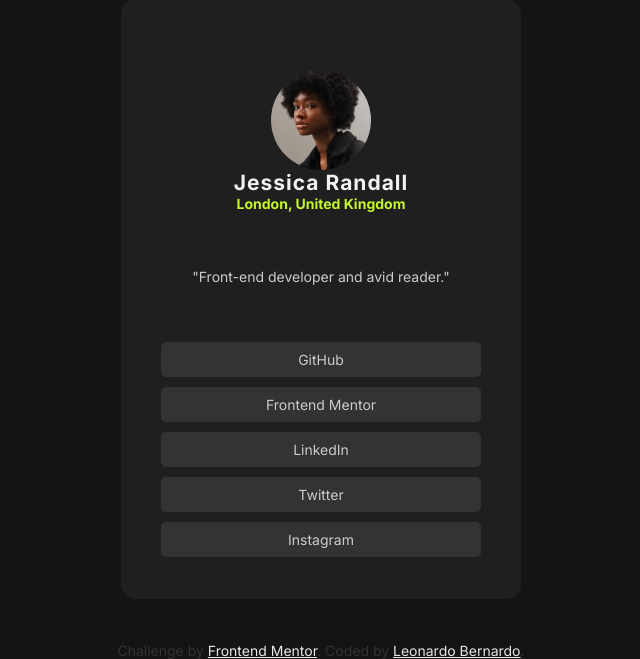
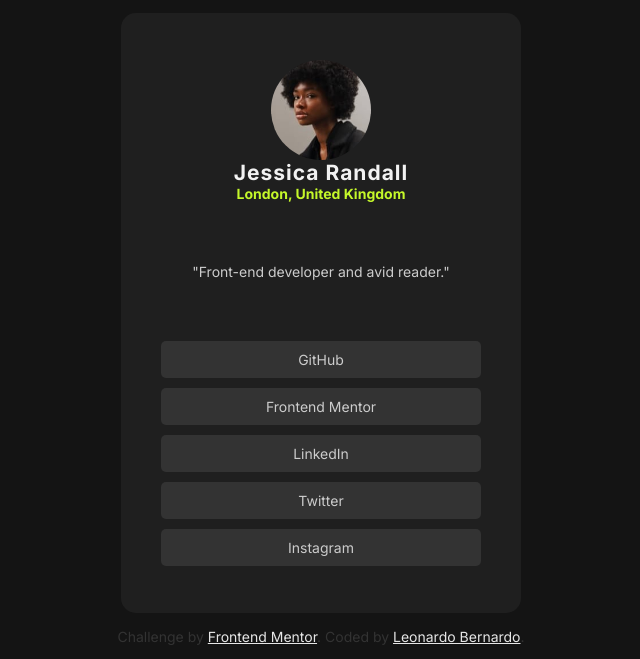
Before and after one commit to Leonardobern10/social-links-profile-main, a plain HTML site: page index.html in a window 1280 px wide. Shown: the part 141-800 px from the top of the page, without its empty margins (319-959 px from the left). Drawn offline with Linux system fonts and the light colour scheme.

Commit message:
modified:   assets/styles/index.css 	modified:   assets/styles/styles.css 	modified:   index.html

```diff
--- a/assets/styles/index.css
+++ b/assets/styles/index.css
@@ -11,8 +11,8 @@
 
 body {
   margin: 0;
-  padding: 0;
-  width: 100vw;
+  padding: 1rem;
+  min-width: 100vw;
   height: 100vh;
 
   display: flex;
--- a/assets/styles/styles.css
+++ b/assets/styles/styles.css
@@ -1,17 +1,3 @@
-@media (max-width: 600px) {
-  main {
-    min-width: 330px;
-    max-width: 330px;
-
-    max-height: 500px;
-    min-height: 500px;
-
-    border-radius: 10px;
-
-    margin: 50px;
-  }
-}
-
 @media (min-width: 600px) {
   main {
     width: 50%;
@@ -33,6 +19,11 @@ main {
 
   margin-top: 10rem;
   border-radius: 15px;
+  width: 90%;
+  max-width: 400px;
+  min-height: 500px;
+  max-height: 600px;
+  border-radius: 15px;
 }
 
 #personalInfo {
@@ -40,6 +31,13 @@ main {
   flex-direction: column;
   justify-content: space-between;
   align-items: center;
+}
+
+#profilePic {
+  width: 100px;
+  height: 100px;
+  border-radius: 50%;
+  object-fit: cover;
 }
 
 #name {
@@ -58,19 +56,6 @@ main {
   font-weight: 400;
 }
 
-#containerImg {
-  width: 100px;
-  height: 100px;
-
-  background-image: url("../../assets/images/avatar-jessica.jpeg");
-  border: none;
-  border-radius: 50px;
-
-  background-size: contain;
-
-  margin-top: 2rem;
-}
-
 #allLinks {
   width: 80%;
 
@@ -81,14 +66,30 @@ main {
   gap: 10px;
 }
 
+#allLinks a {
+  display: block;
+  width: 100%;
+  text-align: center;
+  padding: 10px;
+  color: hsl(0, 0%, 80%);
+  background-color: hsl(0, 0%, 20%);
+  border-radius: 5px;
+  text-decoration: none;
+  transition: background 0.3s ease-in-out, color 0.3s ease-in-out;
+}
+
+#allLinks a:hover {
+  background-color: hsl(75, 94%, 57%);
+  color: hsl(0, 0%, 12%);
+}
+
 button {
   width: 100%;
   height: 2.5rem;
+  border: none;
+  border-radius: 5px;
   color: hsl(0, 0%, 80%);
   background-color: hsl(0, 0%, 20%);
-
-  border: none;
-  border-radius: 5px;
 }
 
 button:hover,
--- a/index.html
+++ b/index.html
@@ -20,7 +20,11 @@
   <body>
     <main>
       <section id="personalInfo">
-        <div id="containerImg"></div>
+        <img
+          id="profilePic"
+          src="./assets/images/avatar-jessica.jpeg"
+          alt="Foto de Jessica Randall"
+        />
         <h1 id="name">Jessica Randall</h1>
         <h3 id="location">London, United Kingdom</h3>
       </section>
@@ -28,10 +32,13 @@
         <p>"Front-end developer and avid reader."</p>
       </section>
       <section id="allLinks">
-        <button>GitHub</button>
-        <button>Frontend Mentor</button>
-        <button>LinkedIn</button>
-        <button>Twitter</button><button>Instagram</button>
+        <a href="https://github.com/" target="_blank">GitHub</a>
+        <a href="https://www.frontendmentor.io/" target="_blank"
+          >Frontend Mentor</a
+        >
+        <a href="https://linkedin.com/" target="_blank">LinkedIn</a>
+        <a href="https://twitter.com/" target="_blank">Twitter</a>
+        <a href="https://instagram.com/" target="_blank">Instagram</a>
       </section>
     </main>
 
```
